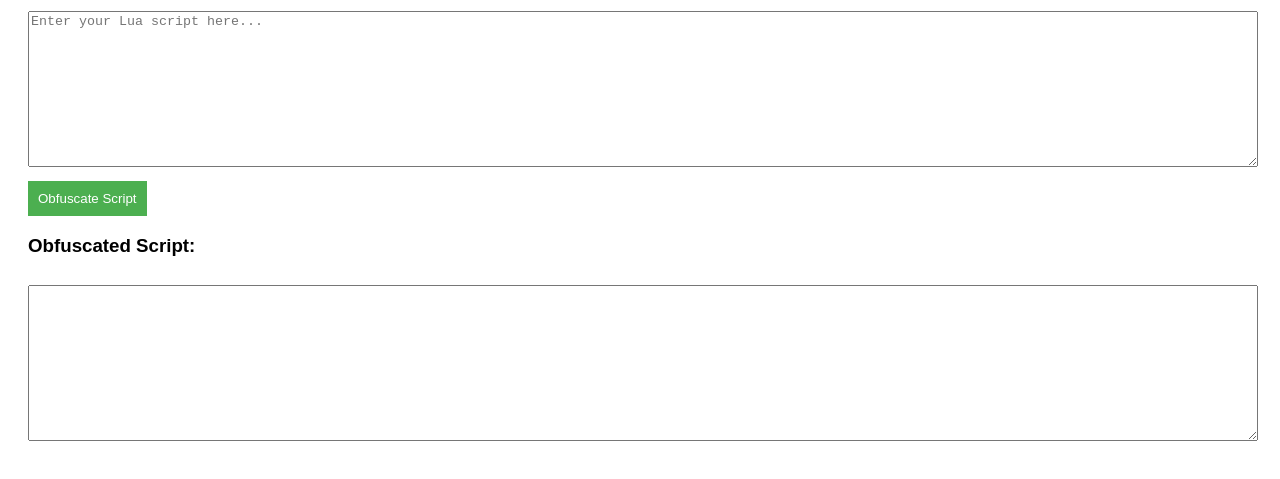
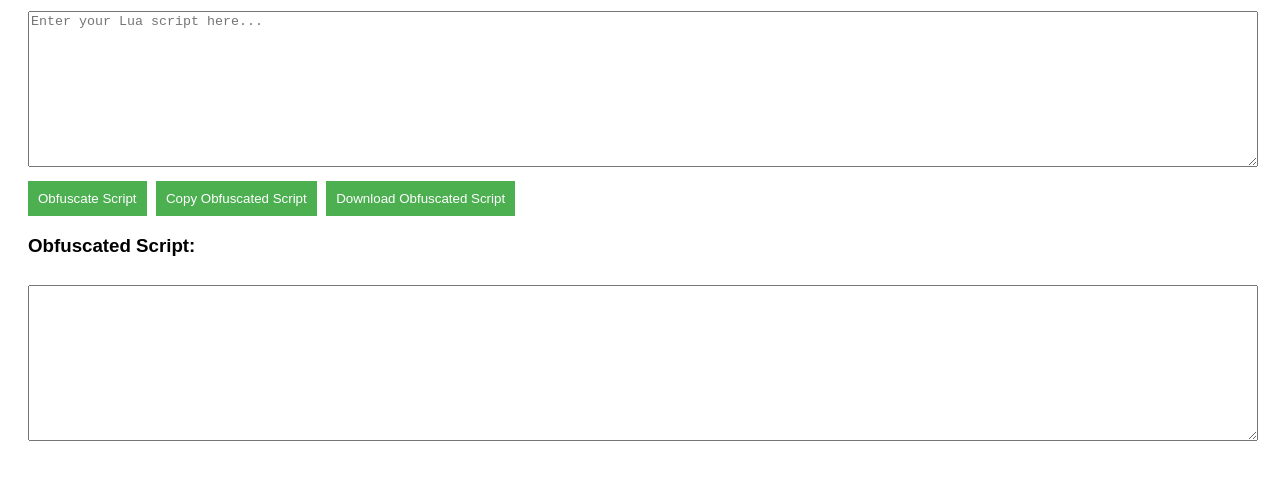
Before and after one commit to oprty131/Obfcautor, a plain HTML site: page index.html in a window 1280 px wide. Shown: the part 107-586 px from the top of the page. Drawn offline with Linux system fonts and the light colour scheme.

Commit message:
Update index.html

```diff
--- a/index.html
+++ b/index.html
@@ -20,6 +20,7 @@
             color: white;
             border: none;
             cursor: pointer;
+            margin-right: 5px;
         }
         button:hover {
             background-color: #45a049;
@@ -30,12 +31,13 @@
     <h1>Lua Script Obfuscator</h1>
     <textarea id="luaScript" placeholder="Enter your Lua script here..."></textarea>
     <button onclick="obfuscateLua()">Obfuscate Script</button>
+    <button onclick="copyToClipboard()">Copy Obfuscated Script</button>
+    <button onclick="downloadFile()">Download Obfuscated Script</button>
     <h3>Obfuscated Script:</h3>
     <textarea id="obfuscatedScript" readonly></textarea>
 
     <script>
         function encodeBase64(data) {
-            // Base64 encode a binary string
             return btoa(String.fromCharCode.apply(null, data));
         }
 
@@ -48,7 +50,8 @@
             // Step 2: Create a custom encoding for the obfuscated script
             let encodedScript = encodeBase64(compressedScript);
 
-            // Step 3: Format the final obfuscated Lua script
+            // Step 3: Generate a randomized obfuscated Lua script
+            let randomKey = Math.random().toString(36).substring(2, 15); // Generate a random string key
             let finalObfuscatedScript = `
 return (function(Ax, Ck, T1, T2, X4, C5, Xy)
     local a = Ax
@@ -105,7 +108,7 @@ return (function(Ax, Ck, T1, T2, X4, C5, Xy)
 
     local p4 = fromstring(dec('` + encodedScript + `'))
     return lzw_decompress(p4)
-end)('ABCDEFGHIJKLMNOPQRSTUVWXYZabcdefghijklmnopqrstuvwxyz0123456789+/')
+end)('${randomKey}')
 `;
 
             document.getElementById('obfuscatedScript').value = finalObfuscatedScript;
@@ -131,6 +134,26 @@ end)('ABCDEFGHIJKLMNOPQRSTUVWXYZabcdefghijklmnopqrstuvwxyz0123456789+/')
             out.push(phrase.length > 1 ? dictionary[phrase] : phrase.charCodeAt(0));
             return out;
         }
+
+        function copyToClipboard() {
+            const obfuscatedScript = document.getElementById('obfuscatedScript');
+            obfuscatedScript.select();
+            document.execCommand('copy');
+            alert('Obfuscated script copied to clipboard!');
+        }
+
+        function downloadFile() {
+            const obfuscatedScript = document.getElementById('obfuscatedScript').value;
+            const blob = new Blob([obfuscatedScript], { type: 'text/plain' });
+            const url = URL.createObjectURL(blob);
+            const a = document.createElement('a');
+            a.href = url;
+            a.download = 'obfuscated_script.lua';
+            document.body.appendChild(a);
+            a.click();
+            document.body.removeChild(a);
+            URL.revokeObjectURL(url);
+        }
     </script>
 </body>
 </html>
```
